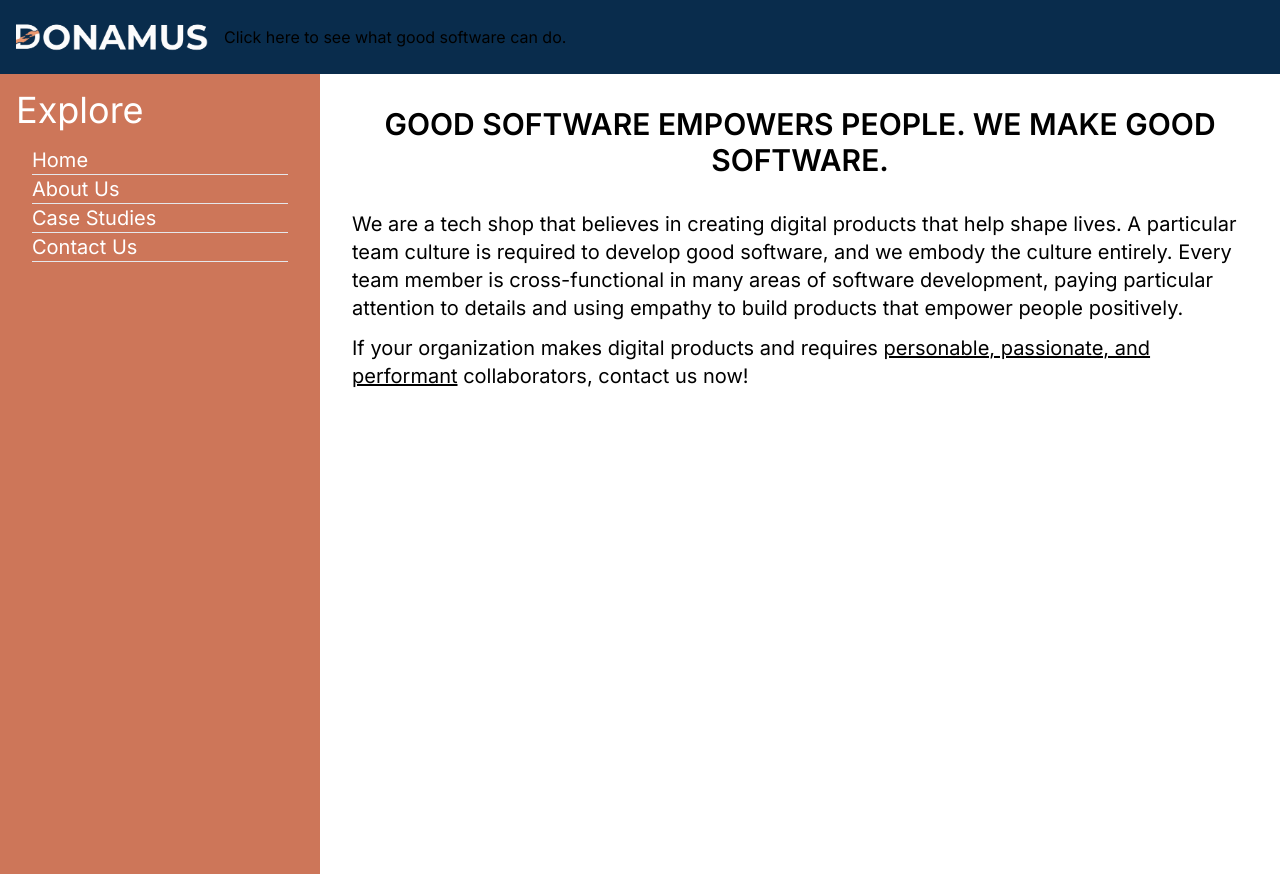
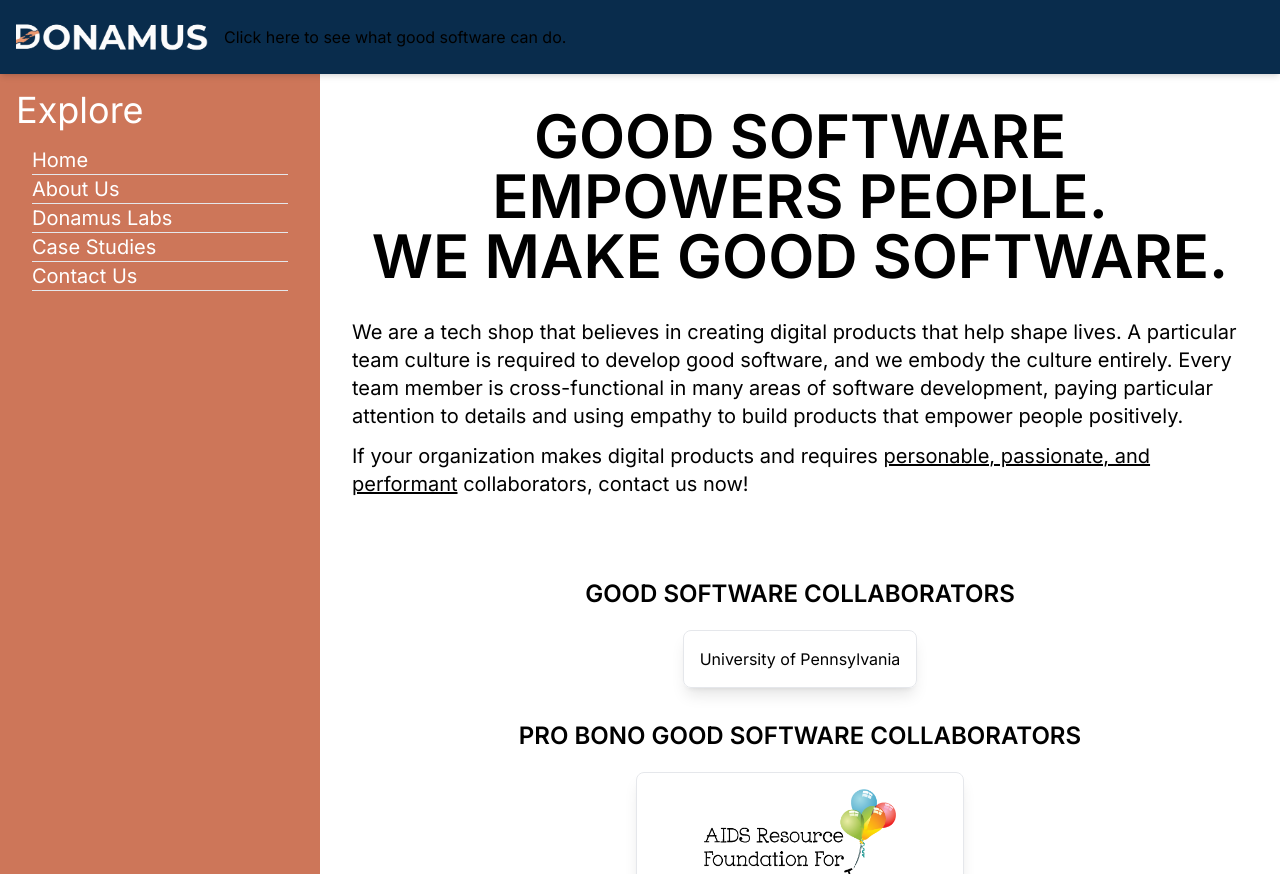
Before and after one commit to Donamus-LLC/donamus-website, a Next.js app: page / in a window 1280 px wide. Built offline with nearby package versions, Linux system fonts and the light colour scheme.

Commit message:
feat: Added list of clients to the home page

```diff
--- /dev/null
+++ b/src/app/components/CompatibilityCheckBox.tsx
@@ -0,0 +1,8 @@
+export default function CompatibilityCheckBox() {
+    return (
+        <div className="flex flex-col drop-shadow-2xl justify-center items-center">
+            <p className="text-4xl">Is custom software right for you and can we help?</p>
+            <p>Answer these questions</p>
+        </div>
+    )
+}
--- a/src/app/components/Header.tsx
+++ b/src/app/components/Header.tsx
@@ -2,7 +2,7 @@ import LogoHeader from "./LogoHeader";
 
 export default function Header() {
     return (
-        <section>
+        <section className="sticky top-0 shadow-md z-50">
             <LogoHeader/>
         </section>
     )
--- a/src/app/components/NavBar.tsx
+++ b/src/app/components/NavBar.tsx
@@ -7,6 +7,7 @@ export default function NavBar () {
             <ul className="list-none divide-y p-4 text-xl">
                 <li><Link href="/">Home</Link></li>
                 <li><Link href="/about-us">About Us</Link></li>
+                <li><Link href="/donamus-labs">Donamus Labs</Link></li>
                 <li><Link href="/case-studies">Case Studies</Link></li>
                 <li><Link href="/contact-us">Contact Us</Link></li>
                 <li>{/*This empty list item exists so a divider can show up below the last visible item */}</li>
--- a/src/app/page.tsx
+++ b/src/app/page.tsx
@@ -1,11 +1,61 @@
+import Link from "next/link";
+import CompatibilityCheckBox from "./components/CompatibilityCheckBox";
+import { ReactNode } from "react";
+
 export default function Home() {
+
+  let clientList: Client[] = [{
+    'logoPath': '',
+    'name': 'University of Pennsylvania',
+    'websiteURL': 'https://www.upenn.edu/',
+    'type': 'PAID'
+  }, {
+    'logoPath': '/Logo_ARFC.png',
+    'name': 'AIDS Resource Foundation for Children',
+    'websiteURL': 'https://aidsresource.org/',
+    'type': 'PROBONO'
+  }]
+
+  let returnClientCards = (type: string, clientList:Array<Client>) => {
+    let clientListCards =  clientList.filter((client:Client) => client.type === type).map((client:Client) => {
+      return (
+        <div className="flex flex-col items-center justify-center border shadow-lg rounded-lg p-4 hover:shadow-xl hover:scale-110 transition-transform duration-300" key={client.name}>
+          {client.logoPath === ''? <div></div>: <img src={client.logoPath} className="h-32 w-48 pb-4" />}
+          {client.websiteURL === ''? <div className="text-base">{client.name}</div>: <Link href={client.websiteURL} className="hover:text-donamus-primary-500">{client.name}</Link>}
+        </div>
+      );
+    });
+    return clientListCards;
+  }
+
   return (
-    <div className="flex flex-col p-4">
-      <h1 className="flex justify-items-center items-center text-3xl font-semibold text-center pb-8 uppercase">
-        Good software empowers people. We make good software.
-      </h1>
-      <p className="text-xl pb-3">We are a tech shop that believes in creating digital products that help shape lives. A particular team culture is required to develop good software, and we embody the culture entirely. Every team member is cross-functional in many areas of software development, paying particular attention to details and using empathy to build products that empower people positively.</p>
-      <p className="text-xl pb-8">If your organization makes digital products and requires <u>personable, passionate, and performant</u> collaborators, contact us now!</p>
+    <div>
+      <div className="flex flex-col p-4">
+        <div className="flex justify-items-center items-center flex-col text-6xl font-semibold text-center pb-8 uppercase">
+          <div>Good software empowers people.</div><div>We make good software.</div>
+        </div>
+        <p className="text-xl pb-3">We are a tech shop that believes in creating digital products that help shape lives. A particular team culture is required to develop good software, and we embody the culture entirely. Every team member is cross-functional in many areas of software development, paying particular attention to details and using empathy to build products that empower people positively.</p>
+        <p className="text-xl pb-8">If your organization makes digital products and requires <u>personable, passionate, and performant</u> collaborators, contact us now!</p>
+        <div className="pb-8"></div>
+      </div>
+      <div className="flex flex-col justify-center items-center">
+        <div className="text-2xl font-semibold text-opacity-50 uppercase pb-5">Good software collaborators</div>
+        <div className="flex flex-row justify-evenly items-center pb-8">
+          {returnClientCards('PAID', clientList)}
+        </div>
+        <div className="text-2xl font-semibold text-opacity-50 uppercase pb-5">Pro bono good software collaborators</div>
+        <div className="flex flex-row justify-evenly items-center pb-8">
+          {returnClientCards('PROBONO', clientList)}
+        </div>
+      </div>
     </div>
   );
 }
+
+
+interface Client {
+  logoPath: string,
+  name: string,
+  websiteURL: string,
+  type: string
+}
```
Also changed, not shown: public/Logo_ARFC.png (added).
